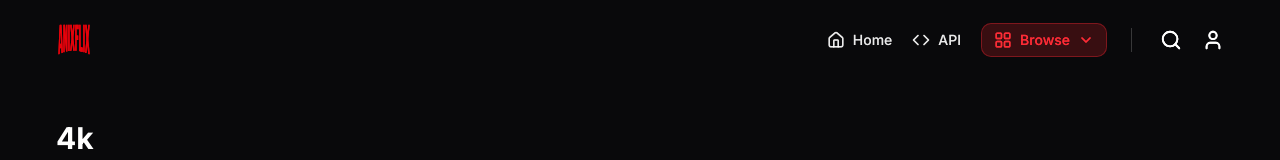
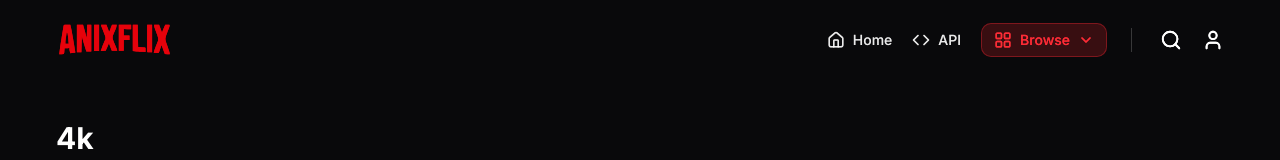
Before and after one commit to AniXDex/AniXFlix, a Next.js app: page /4k in a window 1280 px wide. Shown: the top 160 px of the page. Built offline with nearby package versions, Linux system fonts and the light colour scheme; no server answers.

Commit message:
Fix logo aspect ratio

```diff
--- a/components/Header.tsx
+++ b/components/Header.tsx
@@ -35,8 +35,8 @@ function Header() {
     <header className="absolute w-full min-h-20 px-4 sm:px-6 md:px-14 top-0 z-50 flex items-center justify-between bg-transparent">
 
       {/* LEFT: Logo */}
-      <Link href={"/"} className="flex items-center gap-2 text-2xl font-bold text-white tracking-tight z-50">
-        <Image src="/logo.svg" alt="AniXFlix" width={32} height={32} className="w-8 h-8 text-white ml-0.5" />
+      <Link href={"/"} className="flex items-center text-2xl font-bold text-white tracking-tight z-50">
+        <img src="/logo.svg" alt="AniXFlix" className="h-6 md:h-8 w-auto ml-0.5" />
       </Link>
 
       {/* RIGHT: Navigation & Icons */}
```
